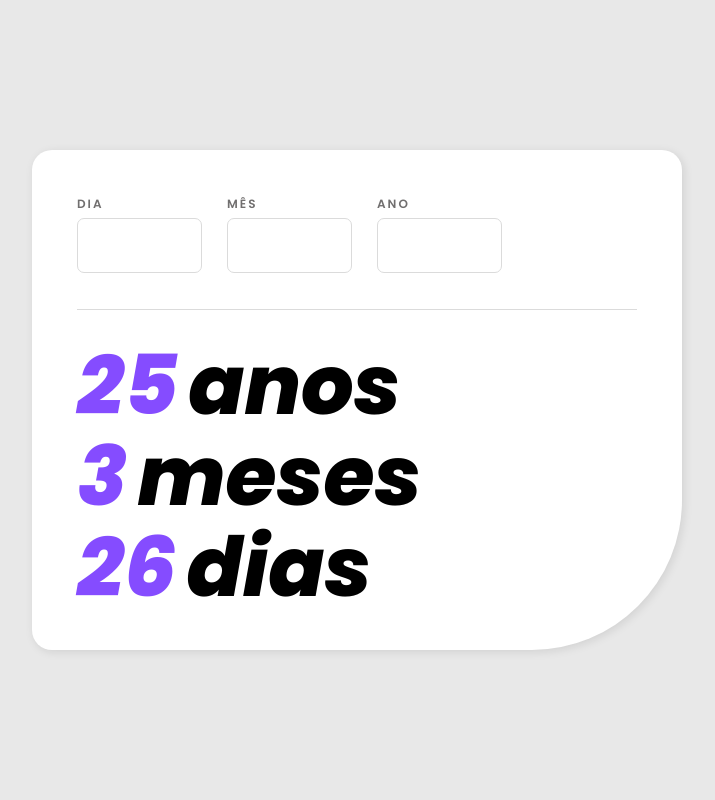
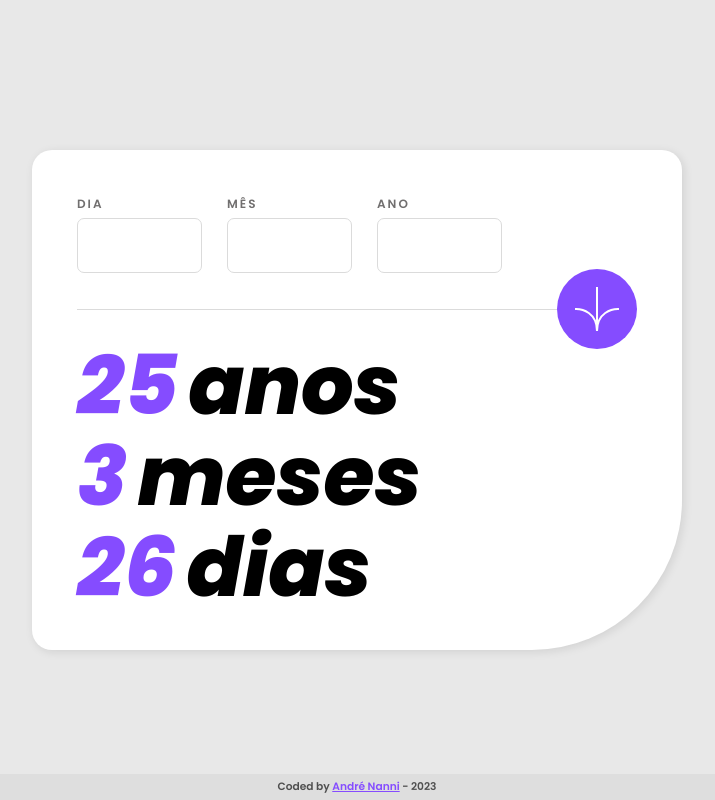
Before and after one commit to andrenanni/Age-calculator, a plain HTML site: page index.html in a window 1280 px wide. Shown: the whole page, without its empty margins (283-998 px from the left). Drawn offline with Linux system fonts and the light colour scheme.

Commit message:
layout final

```diff
--- a/index.html
+++ b/index.html
@@ -21,8 +21,12 @@
                     <label class="label-txt" for="textYear">ANO
                     <input type="text" name="textDay" id="textYear" class="box-txt">
                     </label>
+                    <div class="box-button">
+                        <div class="button">
+                            <img class="seta" src="img/icon-arrow.svg">
+                        </div>
+                    </div>
             </div>
-             <!-- <div class="button"></div> -->
             <div class="data-result">
                 <div class="data">
                     <div>
@@ -41,5 +45,8 @@
             </div>
         </div>
     </main>
+    <footer>
+        <p>Coded by <a href="https://www.linkedin.com/in/andnanni" target="_blank">André Nanni</a> - 2023
+    </footer>
 </body>
 </html>
--- a/style.css
+++ b/style.css
@@ -96,3 +96,44 @@ input:focus{
 .number{
     color: hsl(259, 100%, 65%);
 }
+
+.box-button{
+    display: flex;
+    align-items: flex-end;
+    justify-content: flex-end;
+    width: 100%;
+    height: 100%;
+    margin-top: 40px;
+}
+
+.button{
+    display: flex;
+    align-items: center;
+    justify-content: center;
+    background-color: hsl(259, 100%, 65%);
+    width: 80px;
+    height: 80px;
+    border-radius: 100%;
+    cursor: pointer;
+}
+
+.button:hover{
+    background-color: black;
+}
+
+footer{
+    position: fixed;
+    bottom: 0;
+    font-family: 'Poppins', sans-serif;
+    font-weight: 400;
+    background-color: rgb(222, 222, 222);
+    width: 100%;
+    color: rgb(79, 79, 79);
+    text-align: center;
+    font-size: 8pt;
+    padding: 5px;
+}
+
+footer a{
+    color:hsl(259, 100%, 65%);
+}
```
Also changed, not shown: img/icon-arrow.svg (added).
